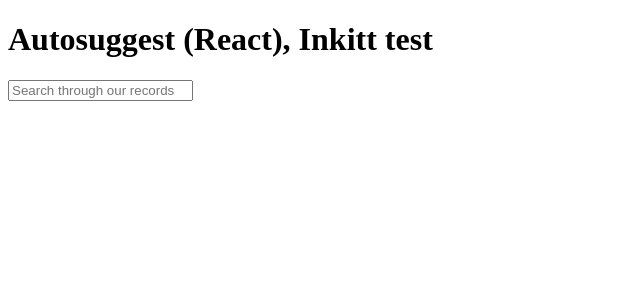
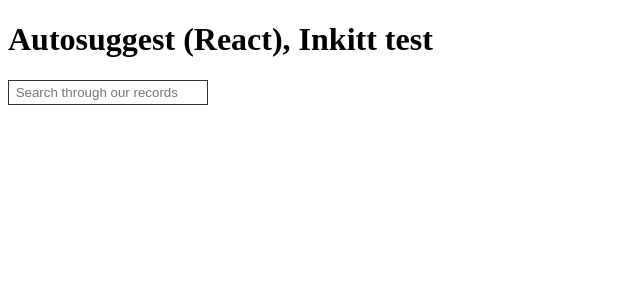
Before and after one commit to denisnd/inkitt-src, a React app: page / in a window 1280 px wide. Shown: the top 300 px of the page, without its empty margins (0-640 px from the left). Built offline with nearby package versions, Linux system fonts and the light colour scheme; the HTML template or start-up script is replaced by a standard one.

Commit message:
Look improvements

```diff
--- a/src/AutoSuggest.jsx
+++ b/src/AutoSuggest.jsx
@@ -68,11 +68,13 @@
 					placeholder="Search through our records"
 					className="autosuggest__input"
 				/>
-				<div className="autosuggest__dropdown">
-					{dropdownShown ? dropdownItems.map((item, index) =>
-						<AutoSuggestItem name={item} onSelect={(name) => this.onSelect(name)} key={index}/>
-					) : null}
-				</div>
+				{dropdownShown &&
+					<div className="autosuggest__dropdown">
+						{dropdownItems.map((item, index) =>
+							<AutoSuggestItem name={item} onSelect={(name) => this.onSelect(name)} key={index}/>
+						)}
+					</div>
+				}
 			</div>
 		)
 	}
--- a/src/AutoSuggest.scss
+++ b/src/AutoSuggest.scss
@@ -1,22 +1,43 @@
+$colorHighlight: #a5bde5;
 $colorBorder: #333333;
 
 .autosuggest {
 	width: 200px;
 }
 
-.autosuggest_input {
+.autosuggest__input {
+	border: 1px solid $colorBorder;
+	padding-top: 0.3em;
+	padding-bottom: 0.3em;
+
+	&:focus {
+		outline: none;
+	}
+}
+
+.autosuggest__input, .autosuggest__item {
+	box-sizing: border-box;
+
 	width: 100%;
+	padding-left: 0.5em;
+	padding-right: 0.5em;
+}
+
+.autosuggest__dropdown {
+	transition: opacity 0.5s ease-out;
+	opacity: 1;
+
+	border: 1px solid $colorBorder;
+	border-top: none;
 }
 
 .autosuggest__item {
-	width: 100%;
-
-	padding: 0.5em 2em;
+	padding-top: 0.5em;
+	padding-bottom: 0.5em;
 
 	cursor: pointer;
-	border-bottom: 1px solid $colorBorder;
 
-	&:last-child {
-		border-bottom: none;
+	&.selected, &:hover {
+		background-color: $colorHighlight;
 	}
 }
```
